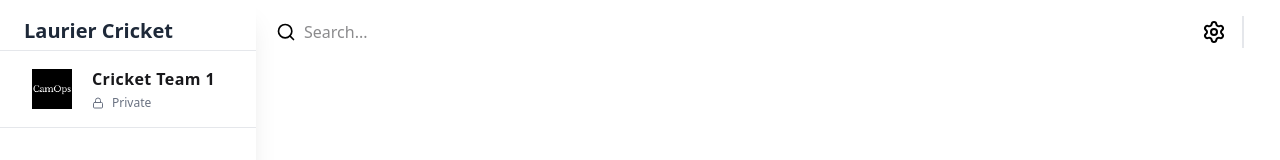
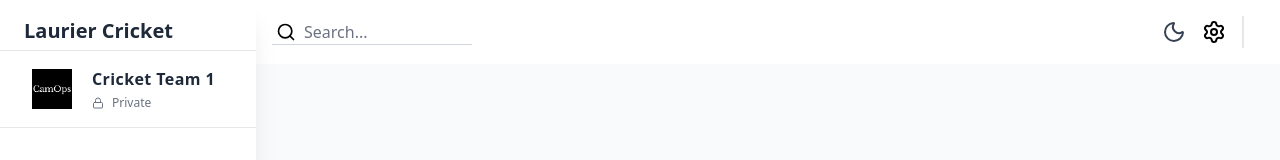
Before and after one commit to MarufHossain14/clubops-crm, a Next.js app: page / in a window 1280 px wide. Shown: the top 160 px of the page. Built offline with nearby package versions, Linux system fonts and the light colour scheme; no server answers.

Commit message:
correct redux hook implementation and fixed tailwind css v4 config

```diff
--- a/app/(components)/Navbar/index.tsx
+++ b/app/(components)/Navbar/index.tsx
@@ -1,28 +1,67 @@
-import React from 'react';
+'use client';
+
+import React, { useEffect } from 'react';
 import Link from 'next/link';
 import { Search, Settings } from 'lucide-react';
+import { useAppDispatch, useAppSelector } from '@/app/redux';
+import { setIsSidebarCollapsed } from '@/state';
+import { Menu } from 'lucide-react';
+import { setIsDarkMode } from '@/state';
+import { Sun, Moon } from 'lucide-react';
+
 
 const Navbar = () => {
+
+  const dispatch = useAppDispatch();
+  const isSidebarCollapsed = useAppSelector((state) => state.global.isSidebarCollapsed);
+  const isDarkMode = useAppSelector((state) => state.global.isDarkMode);
+
+  const handleDarkModeToggle = () => {
+    dispatch(setIsDarkMode(!isDarkMode));
+  };
+
   return (
-    <div className="flex items-center justify-between bg-white px-4 py-3">
+    <div className="flex items-center justify-between bg-white dark:bg-gray-800 px-4 py-3">
       {/* This is where the search bar exists */}
       <div className="flex items-center gap-8">
+        {!isSidebarCollapsed ? null : (
+          <button onClick={() => dispatch(setIsSidebarCollapsed(!isSidebarCollapsed))}>
+            <Menu className="h-8 w-8 text-gray-700 dark:text-white" />
+
+          </button>
+
+        )}
+
         <div className="relative flex w-[200px]">
-          <Search className="absolute left-[4px] top-1/2 mr-2 h-5 w-5 -translate-y-1/2 transform cursor-pointer text-black" />
+          <Search className="absolute left-[4px] top-1/2 mr-2 h-5 w-5 -translate-y-1/2 transform cursor-pointer text-black dark:text-white" />
           <input
             type="search"
             placeholder="Search..."
-            className="w-full pl-8"
+            className="w-full pl-8 bg-transparent text-black dark:text-white placeholder-gray-500 dark:placeholder-gray-400 border-b border-gray-300 dark:border-gray-600 focus:outline-none focus:border-gray-500 dark:focus:border-gray-400"
           />
           </div>
           </div>
           {/* { Icons} */}
           <div className="flex items-center">
+            <button
+              onClick={handleDarkModeToggle}
+              className="rounded p-2 hover:bg-gray-100 dark:hover:bg-gray-700 transition-colors"
+              aria-label="Toggle dark mode"
+              type="button"
+            >
+              {isDarkMode ? (
+                <Sun className="h-6 w-6 cursor-pointer text-yellow-500 dark:text-yellow-400"/>
+              ):(
+                <Moon className="h-6 w-6 cursor-pointer text-gray-700 dark:text-gray-300"/>
+              )}
+            </button>
+
+
             <Link
             href="/settings"
-            className="h-min w-min rounded p-2 hover:bg-gray-100"
+            className="h-min w-min rounded p-2 hover:bg-gray-100 dark:hover:bg-gray-700 transition-colors"
             >
-            <Settings className="h-6 w-6 cursor-pointer text-black" />
+            <Settings className="h-6 w-6 cursor-pointer text-black dark:text-white" />
             </Link>
             <div className="ml-2 mr-5 hidden min-h-[2em] w-[0.1rem] bg-gray-200 md:inline-block"></div>
       </div>
--- a/app/(components)/Sidebar/index.tsx
+++ b/app/(components)/Sidebar/index.tsx
@@ -8,13 +8,13 @@ const Sidebar = () => {
   const [showPriority, setShowPriority] = useState(true)
 
   const sidebarClassNames =
-    'fixed flex h-full flex-col justify-between shadow-xl transition-all duration-300 z-40 overflow-y-auto bg-white w-64'
+    'fixed flex h-full flex-col justify-between shadow-xl transition-all duration-300 z-40 overflow-y-auto bg-white dark:bg-gray-900 w-64'
 
   return (
     <div className={sidebarClassNames}>
       <div className="flex h-full w-full flex-col justify-start">
         {/* Header top LOGO */}
-        <div className="z-50 flex min-h-[50px] w-64 items-center justify-between bg-white px-6 pt-3 dark:bg-black">
+        <div className="z-50 flex min-h-[50px] w-64 items-center justify-between bg-white dark:bg-gray-900 px-6 pt-3">
           <div className="text-xl font-bold text-gray-800 dark:text-white">Laurier Cricket</div>
         </div>
 
@@ -22,10 +22,10 @@ const Sidebar = () => {
         <div className="flex items-center gap-5 border-y-[1.5px] border-gray-200 px-8 py-4 dark:border-gray-700">
           <img src="/logo.png" alt="Logo" width={40} height={40} />
           <div>
-            <h3 className="text-base font-bold tracking-wide dark:text-gray-200">Cricket Team 1</h3>
+            <h3 className="text-base font-bold tracking-wide text-gray-800 dark:text-white">Cricket Team 1</h3>
             <div className="mt-1 flex items-start gap-2">
               <Lock className="mt-[0.1rem] h-3 w-3 text-gray-500 dark:text-gray-400" />
-              <p className="text-xs text-gray-500">Private</p>
+              <p className="text-xs text-gray-500 dark:text-gray-400">Private</p>
             </div>
           </div>
         </div>
--- a/app/dashboardWrapper.tsx
+++ b/app/dashboardWrapper.tsx
@@ -1,16 +1,30 @@
 'use client';
 
-import React from 'react'
+import React, { useEffect } from 'react'
 import Navbar from '@/app/(components)/Navbar';
 import Sidebar from '@/app/(components)/Sidebar';
-import StoreProvider from './redux';
+import StoreProvider, { useAppSelector } from './redux';
 
 const DashboardLayout = ({children}: {children: React.ReactNode}) => {
+  const isSideBarCollapsed = useAppSelector((state) => state.global.isSidebarCollapsed,);
+  const isDarkMode = useAppSelector((state) => state.global.isDarkMode);
+
+  useEffect(() => {
+    // Apply dark mode class to html element
+    const root = document.documentElement;
+    if (isDarkMode) {
+      root.classList.add('dark');
+    } else {
+      root.classList.remove('dark');
+    }
+  }, [isDarkMode]);
+
+
   return (
-    <div className="flex min-h-screen w-full bg-white">
+    <div className="flex min-h-screen w-full bg-gray-50 dark:bg-[#101214] text-gray-900 dark:text-white">
     {/* Sidebar */}
     <Sidebar />
-    <main className={'flex min-h-screen w-full flex-col md:pl-64'}>
+    <main className={`flex w-full flex-col bg-gray-50 dark:bg-[#101214] ${isSideBarCollapsed ? "" : "md:pl-64"}`}>
       {/* Navbar exists in the sidebar */}
       <Navbar />
       {children}
--- a/app/globals.css
+++ b/app/globals.css
@@ -1,4 +1,6 @@
 @import "tailwindcss";
+
+@custom-variant dark (&:where(.dark, .dark *));
 
 *,
 *::before,
@@ -12,7 +14,14 @@ body,
 .app {
   height: 100%;
   width: 100%;
-  @apply text-zinc-900;
-  @apply bg-white;
-  @apply text-base;
 }
+
+html {
+  background-color: #ffffff;
+  color: #18181b;
+}
+
+html.dark {
+  background-color: #101214;
+  color: #ffffff;
+}
--- a/app/layout.tsx
+++ b/app/layout.tsx
@@ -1,7 +1,7 @@
 import type { Metadata } from "next";
 import { Geist, Geist_Mono } from "next/font/google";
 import "./globals.css";
-import dashboardWrapper from "./dashboardWrapper";
+import DashboardWrapper from "./dashboardWrapper";
 
 const geistSans = Geist({
   variable: "--font-geist-sans",
@@ -28,7 +28,7 @@ export default function RootLayout({
       <body
         className={`${geistSans.variable} ${geistMono.variable} antialiased`}
       >
-        {dashboardWrapper({ children })}
+        <DashboardWrapper>{children}</DashboardWrapper>
       </body>
     </html>
   );
--- a/app/page.tsx
+++ b/app/page.tsx
@@ -2,8 +2,8 @@ import Image from "next/image";
 
 export default function Home() {
   return (
-    <main className="flex w-full flex-1 items-center justify-center p-6">
-      <h1 className="text-4xl font-bold text-zinc-900">Hello World</h1>
-    </main>
+    <div className="flex w-full flex-1 items-center justify-center p-6 bg-gray-50 dark:bg-[#101214]">
+      <h1 className="text-4xl font-bold text-zinc-900 dark:text-white">Hello World</h1>
+    </div>
   );
 }
--- a/app/redux.tsx
+++ b/app/redux.tsx
@@ -71,7 +71,10 @@ export const makeStore = () => {
 export type AppStore = ReturnType<typeof makeStore>;
 export type RootState = ReturnType<AppStore["getState"]>;
 export type AppDispatch = AppStore["dispatch"];
-export const useAppDispatch = () => useDispatch<AppDispatch>();
+export const useAppDispatch = () => {
+  const dispatch = useDispatch<AppDispatch>();
+  return dispatch;
+};
 export const useAppSelector: TypedUseSelectorHook<RootState> = useSelector;
 
 /* PROVIDER */
@@ -80,7 +83,7 @@ export default function StoreProvider({
 }: {
   children: React.ReactNode;
 }) {
-  const storeRef = useRef<AppStore>();
+  const storeRef = useRef<AppStore>(null);
   if (!storeRef.current) {
     storeRef.current = makeStore();
     setupListeners(storeRef.current.dispatch);
--- a/state/index.ts
+++ b/state/index.ts
@@ -10,8 +10,7 @@ const initialState: GlobalStateTypes = {
   isDarkMode: false,
 };
 
-export const globalSlice = createSlice(
-  {
+export const globalSlice = createSlice({
   name: "global",
   initialState,
   reducers: {
--- a/tailwind.config.ts
+++ b/tailwind.config.ts
@@ -1,11 +1,10 @@
 import type { Config } from "tailwindcss";
 
 const config: Config = {
-  darkMode: "class",
   content: [
-    "./src/pages/**/*.{js,ts,jsx,tsx,mdx}",
-    "./src/components/**/*.{js,ts,jsx,tsx,mdx}",
-    "./src/app/**/*.{js,ts,jsx,tsx,mdx}",
+    "./app/**/*.{js,ts,jsx,tsx,mdx}",
+    "./components/**/*.{js,ts,jsx,tsx,mdx}",
+    "./pages/**/*.{js,ts,jsx,tsx,mdx}",
   ],
   theme: {
     extend: {
```
Also changed, not shown: 1 other file (tests, documents, lock files or other folders). Lines whose indentation alone changed are shown as unchanged.
